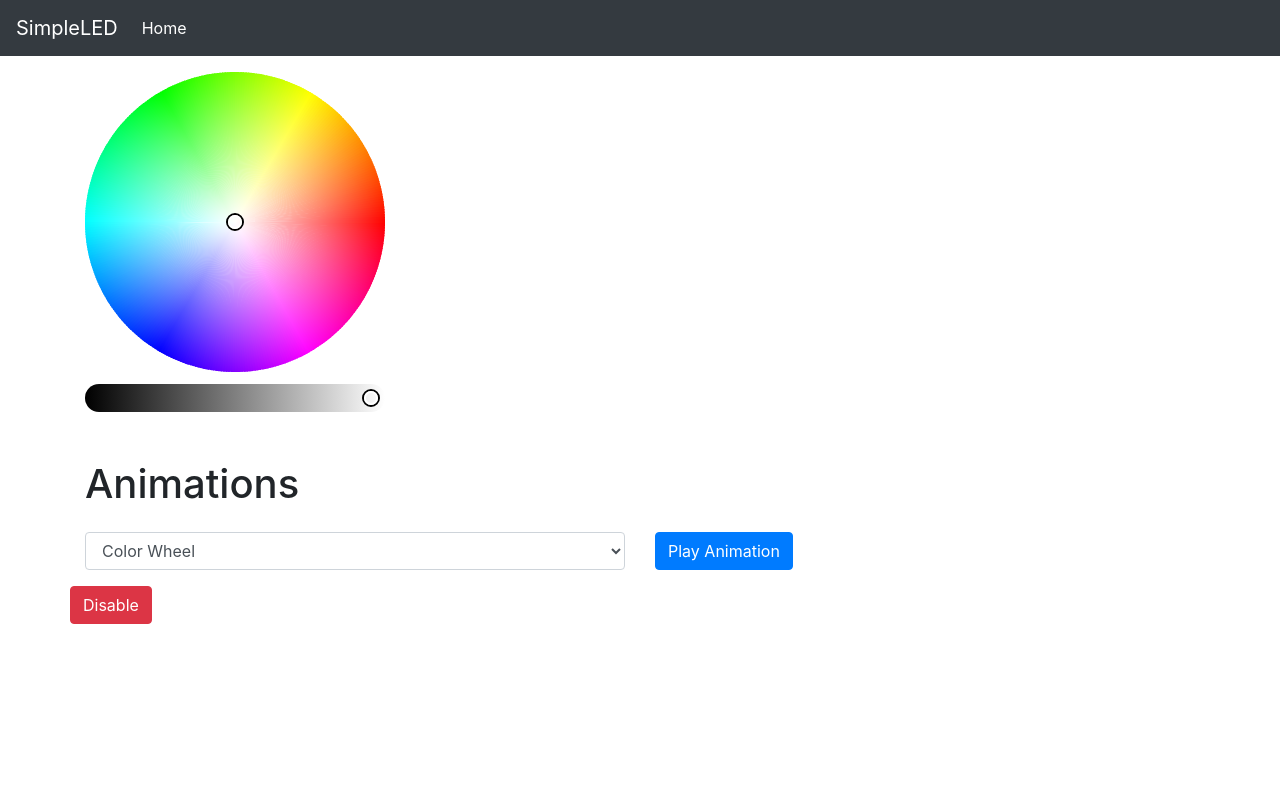
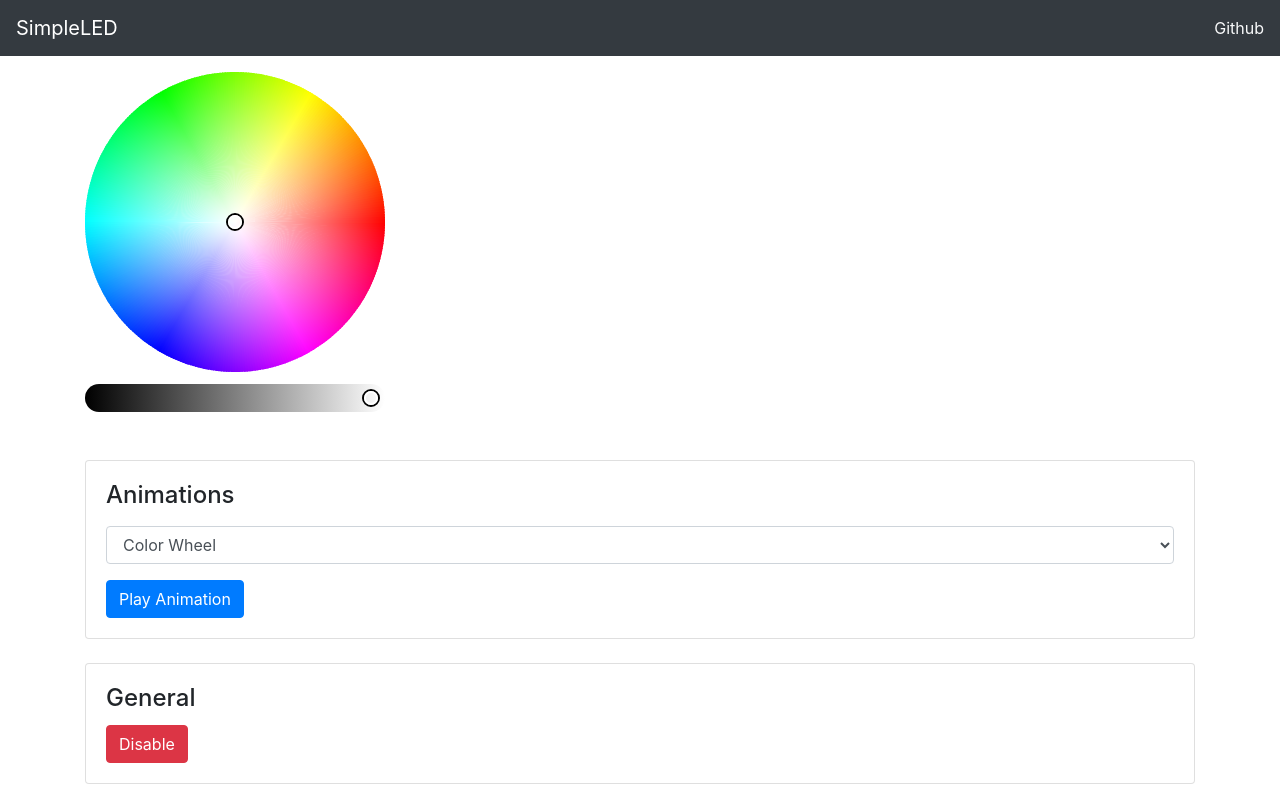
Before and after one commit to felixpk/simple-led, a Flask app: page / in a window 1280 px wide. Run offline with Flask 2, Linux system fonts and the light colour scheme; some libraries are stand-ins or nearby versions.

Commit message:
change ui

```diff
--- a/app.py
+++ b/app.py
@@ -87,4 +87,4 @@ if __name__ == '__main__':
     signal.signal(signal.SIGINT, handle_signal)
     signal.signal(signal.SIGTERM, handle_signal)
 
-    APP.run(debug=True)
+    APP.run(host='0.0.0.0')
--- a/config.yml
+++ b/config.yml
@@ -5,7 +5,7 @@ gpio:
 led_strip:
     spi_channel: 0
     spi_frequency: 1000000
-    total_led_count: 90
+    total_led_count: 160
     usable_led_count: 90
 
 animations:
@@ -13,3 +13,6 @@ animations:
         loop_mode: ENDLESS
         duration: 10.0
         scale_factor: 1.0
+
+    fade:
+        duration: 1.0
--- a/templates/base.html
+++ b/templates/base.html
@@ -3,31 +3,39 @@
 <head>
     <!-- Required meta tags -->
     <meta charset="utf-8">
-    <meta name="viewport"
-          content="width=device-width, initial-scale=1, shrink-to-fit=no">
+    <meta name="viewport" content="width=device-width, initial-scale=1, shrink-to-fit=no">
 
     <!-- Bootstrap CSS -->
     <link rel="stylesheet" href="/static/css/bootstrap.min.css">
+    <link rel="stylesheet" href="https://cdn.materialdesignicons.com/4.5.95/css/materialdesignicons.min.css">
 
     {% if title %}
-        <title>SimpleLED - {{ title }}</title>
+    <title>SimpleLED - {{ title }}</title>
     {% else %}
-        <title>SimpleLED</title>
+    <title>SimpleLED</title>
     {% endif %}
 </head>
 
 <body>
 
 <nav class="navbar navbar-expand-lg navbar-dark bg-dark">
-  <a class="navbar-brand" href="#">SimpleLED</a>
-  <button class="navbar-toggler" type="button" data-toggle="collapse" data-target="#navbarNavAltMarkup" aria-controls="navbarNavAltMarkup" aria-expanded="false" aria-label="Toggle navigation">
-    <span class="navbar-toggler-icon"></span>
-  </button>
-  <div class="collapse navbar-collapse" id="navbarNavAltMarkup">
-    <div class="navbar-nav">
-      <a class="nav-item nav-link active" href="#">Home <span class="sr-only">(current)</span></a>
-    </div>
-  </div>
+{#    <button class="navbar-toggler" type="button" data-toggle="collapse" data-target="#navbarNavAltMarkup" aria-controls="navbarNavAltMarkup" aria-expanded="false" aria-label="Toggle navigation">#}
+{#        <span class="navbar-toggler-icon"></span>#}
+{#    </button>#}
+
+{#    <div class="collapse navbar-collapse" id="navbarNavAltMarkup">#}
+{#        <div class="navbar-nav">#}
+{#            <a class="nav-item nav-link active" href="#">Home <span class="sr-only">(current)</span></a>#}
+{#        </div>#}
+{#    </div>#}
+
+    <a class="navbar-brand" href="#">SimpleLED</a>
+
+    <a class="ml-auto text-light mdi mdi-github-circle"
+       target="_blank"
+        href="https://github.com/felixpk/simple-led">
+        Github
+    </a>
 </nav>
 
 <div class="container mt-3">
--- a/templates/home.html
+++ b/templates/home.html
@@ -2,28 +2,46 @@
 
 {% block content %}
     <div class="row mb-5">
-        <div class="col col-md-12 d-flex justify-content-center justify-content-md-start">
+        <div class="col col-md-12 d-flex justify-content-center justify-content-lg-start">
             <div id="color-picker-container"></div>
         </div>
     </div>
 
-    <h1>Animations</h1>
-    <form id="animationForm">
-        {{ form.csrf_token }}
-        <div class="form-group row">
-            <div class="col-sm-6">
+    <div class="card">
+        <div class="card-body">
+            <h4 class="card-title">Animations</h4>
+            <form id="animationForm">
+                {{ form.csrf_token }}
                 {{ form.animation(class="form-control mt-3") }}
-            </div>
-            <div class="col-sm">
-                <input type="submit" value="Play Animation"
-                       class="btn btn-primary mt-3">
-            </div>
+                <input type="submit" value="Play Animation" class="btn btn-primary mt-3">
+            </form>
         </div>
-    </form>
+    </div>
 
-    <div class="row">
-        <button id="disable" type="button" class="btn btn-danger">Disable</button>
+    <div class="card mt-4">
+        <div class="card-body">
+            <h4 class="card-title">General</h4>
+            <button id="disable" type="button" class="btn btn-danger">Disable</button>
+        </div>
     </div>
+
+{#    <h1>Animations</h1>#}
+{#    <form id="animationForm">#}
+{#        {{ form.csrf_token }}#}
+{#        <div class="form-group">#}
+{#            <div class="col-sm-6">#}
+{#                {{ form.animation(class="form-control mt-3") }}#}
+{#            </div>#}
+{#            <div class="col-sm">#}
+{#                <input type="submit" value="Play Animation"#}
+{#                       class="btn btn-primary mt-3">#}
+{#            </div>#}
+{#        </div>#}
+{#    </form>#}
+
+{#    <div class="row">#}
+
+{#    </div>#}
 
 {% endblock %}
 
```
